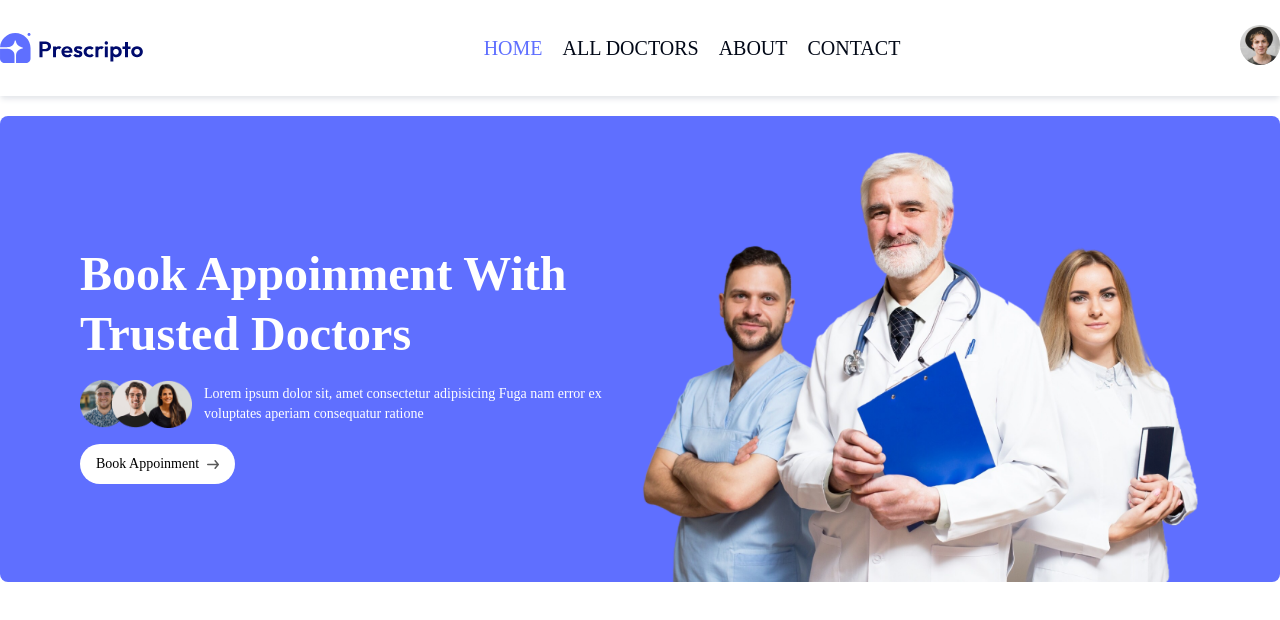
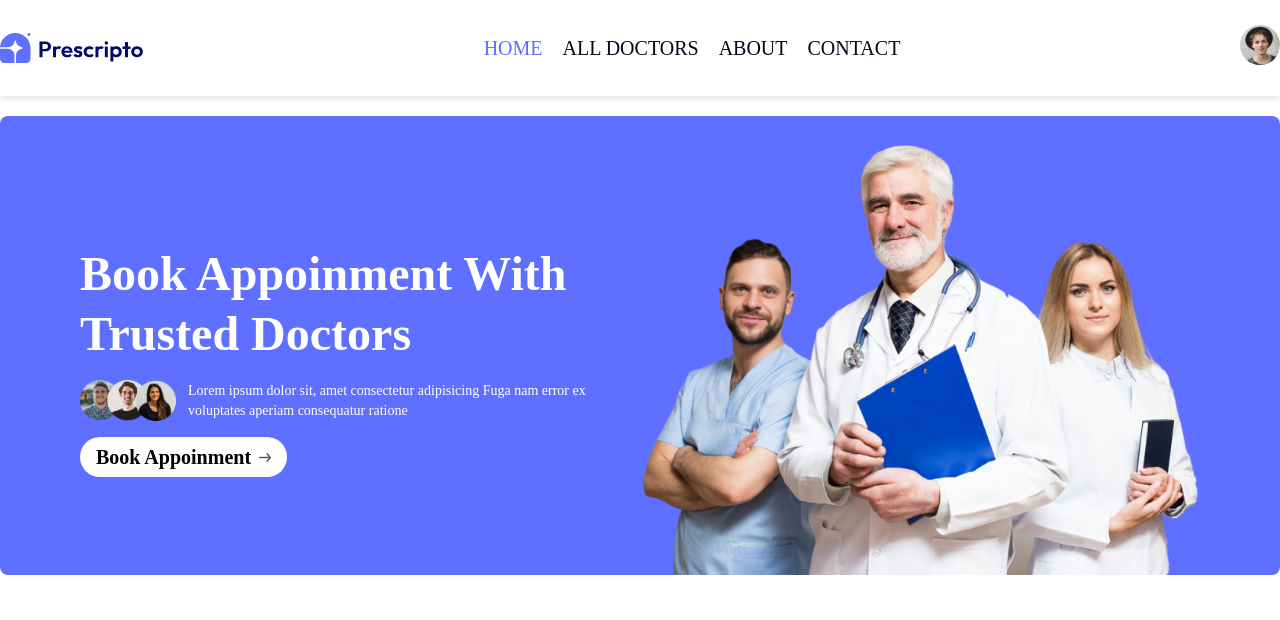
Before and after one commit to Arifulislam332/doctor-need-frontend, a React (Vite) app: page / in a window 1280 px wide. Shown: the top 620 px of the page. Built offline with nearby package versions, Linux system fonts and the light colour scheme; a web font is replaced by a local one.

Commit message:
header added home page

```diff
--- a/src/components/Header.jsx
+++ b/src/components/Header.jsx
@@ -12,14 +12,17 @@ const Header = () => {
             Book Appoinment With Trusted Doctors
           </h1>
           <div className="flex items-center gap-3 md:flex-row text-white text-sm font-light">
-            <img className="w-28" src={assets.group_profiles} alt="" />
+            <img className="w-24" src={assets.group_profiles} alt="" />
             <p>
               Lorem ipsum dolor sit, amet consectetur adipisicing Fuga nam error
               ex voluptates aperiam consequatur ratione
             </p>
           </div>
-          <Link>
-            <Button className="rounded-full bg-white text-black font-medium hover:bg-gray-200">
+          <Link
+            className="transition duration-300 ease-in-out hover:scale-105"
+            to="/my-appoinment"
+          >
+            <Button className="rounded-full flex gap-2 items-center bg-white text-black sm:text-xl text-sm font-semibold hover:bg-white">
               Book Appoinment{" "}
               <img className="w-3" src={assets.arrow_icon} alt="" />{" "}
             </Button>
```
